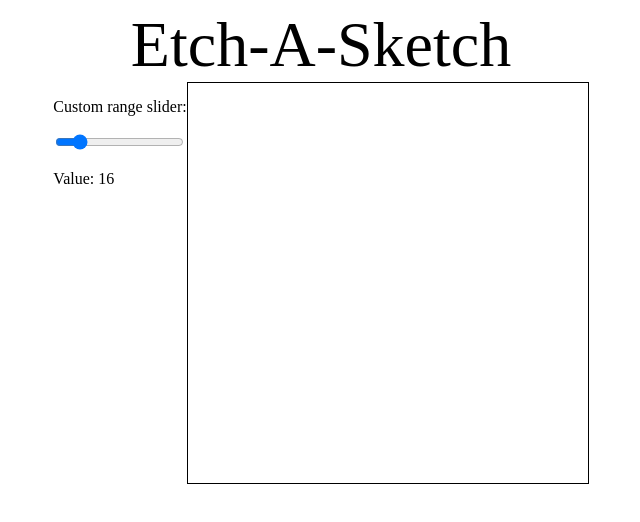
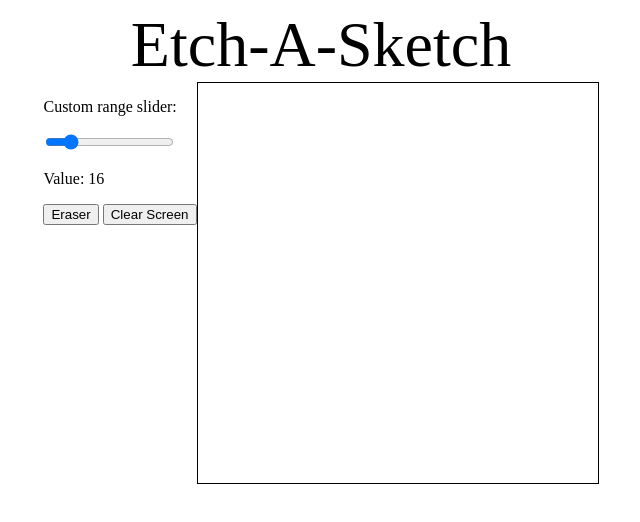
Before and after one commit to Jisun-Lee/etch-a-sketch, a plain HTML site: page index.html in a window 1280 px wide. Shown: the whole page, without its empty margins (319-959 px from the left). Drawn offline with Linux system fonts and the light colour scheme.

Commit message:
Adds 'eraser' and 'clear screen' buttons

```diff
--- a/index.html
+++ b/index.html
@@ -11,10 +11,17 @@
     <header class="header">Etch-A-Sketch</header>
     <div class="main">
         <div class="controls">
-            <p>Custom range slider:</p>
-            <input type="range" min="1" max="100" value="16"
-                id="slider">
-            <p>Value: <span id="demo"></span></p>
+            <div class="slider">
+                <p>Custom range slider:</p>
+                <input type="range" min="1" max="100" value="16"
+                    id="slider">
+                <p>Value: <span id="demo"></span></p>
+                <button class="eraser">Eraser</button>
+                <button class="clearScreen" onclick="clearScreen()">
+                    Clear Screen
+                </button>
+            </div>
+
         </div>
         <div class="container"></div>
     </div>
--- a/style.css
+++ b/style.css
@@ -28,11 +28,6 @@ body {
     /*background-color: red;*/
 }
 
-
-/*.container > div {
-    border: 1px solid black;
-}
-*/
 .box {
     display: block;
     background-color: white;
```
